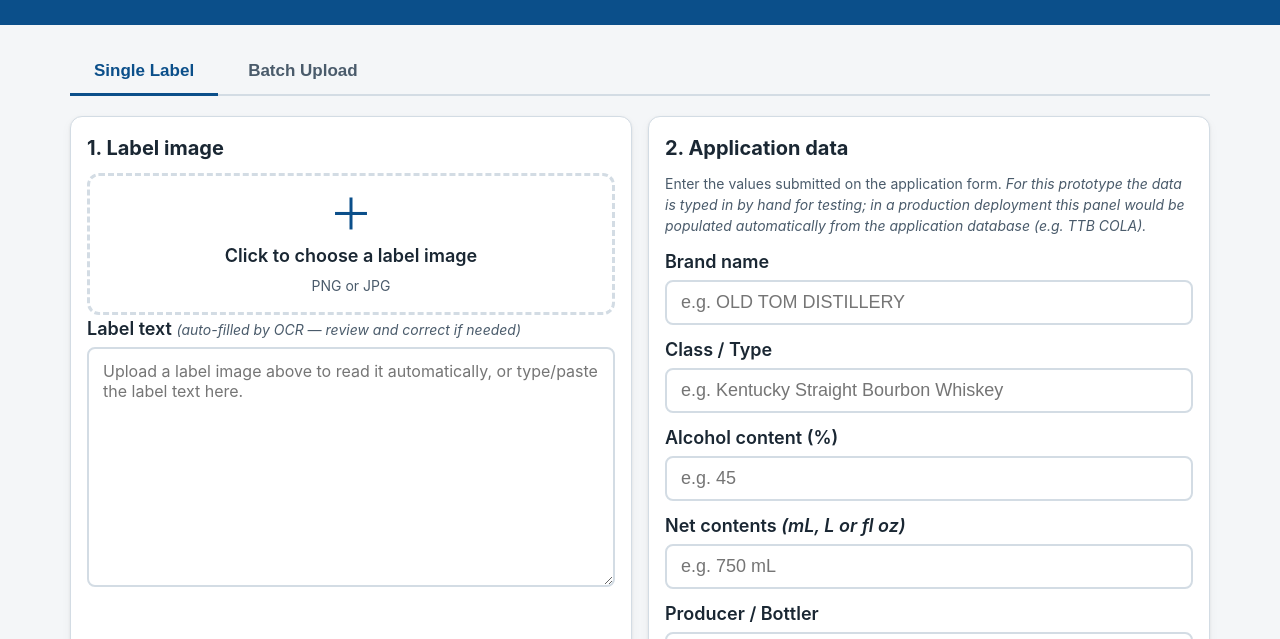
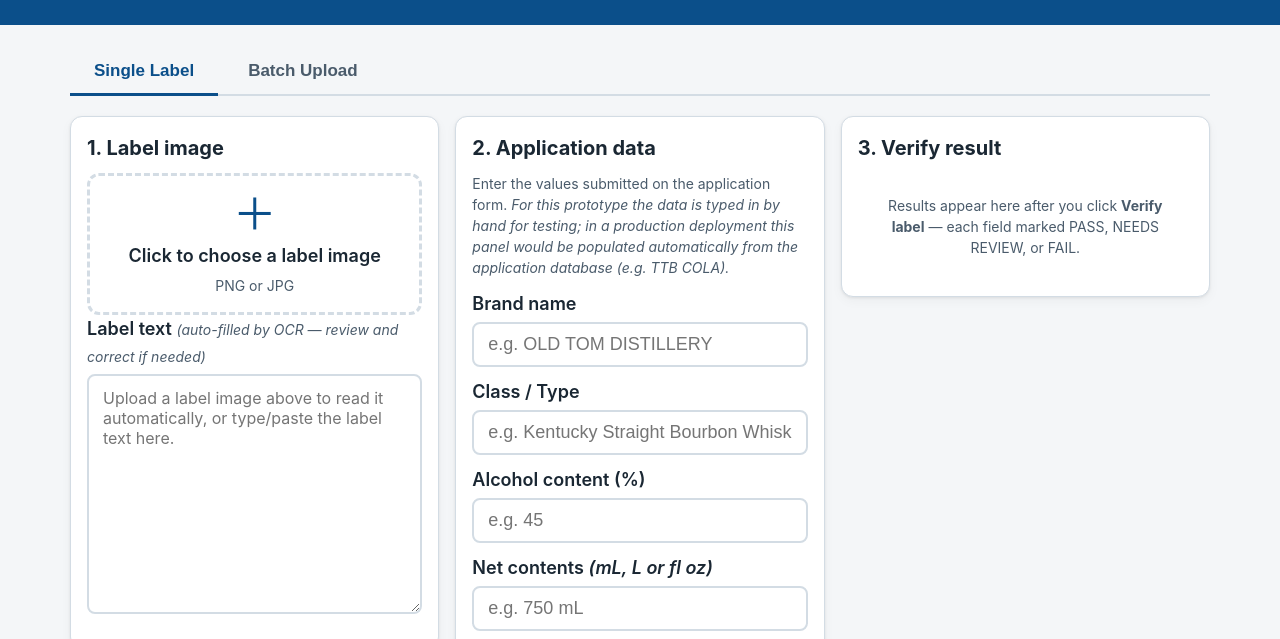
Before and after one commit to roy2EZ/rongyi-chen-ttb-label-verifier, a website: page index.html in a window 1280 px wide. Shown: the part 139-778 px from the top of the page. Drawn offline with Linux system fonts and the light colour scheme.

Commit message:
UI: keep the three-column single-label layout (image | application | result)
Restore the result as a third column next to the form, as preferred. Retains the
underline tabs and compact spacing; the 3-up layout holds down to ~680px before
collapsing to a single column.

Co-Authored-By: Claude Opus 4.8 (1M context) <noreply@anthropic.com>

```diff
--- a/index.html
+++ b/index.html
@@ -28,7 +28,7 @@
 
     <!-- Single label panel -->
     <section id="panel-single" class="panel is-active" role="tabpanel">
-      <div class="grid">
+      <div class="grid grid-3">
         <!-- Left: image upload + OCR text -->
         <div class="card">
           <h2>1. Label image</h2>
@@ -95,12 +95,15 @@
 
           <button id="verify-btn" class="btn-primary btn-block" type="button">Verify label</button>
         </div>
+
+        <!-- Right: verification result -->
+        <div class="card">
+          <h2>3. Verify result</h2>
+          <section id="results" class="results" aria-live="polite">
+            <p class="card-hint results-placeholder">Results appear here after you click <strong>Verify label</strong> — each field marked PASS, NEEDS REVIEW, or FAIL.</p>
+          </section>
+        </div>
       </div>
-
-      <!-- Results render below, full width (same as batch) -->
-      <section id="results" class="results" aria-live="polite">
-        <p class="card-hint results-placeholder">Results appear here after you click <strong>Verify label</strong> — each field marked PASS, NEEDS REVIEW, or FAIL.</p>
-      </section>
     </section>
 
     <!-- Batch panel -->
```
